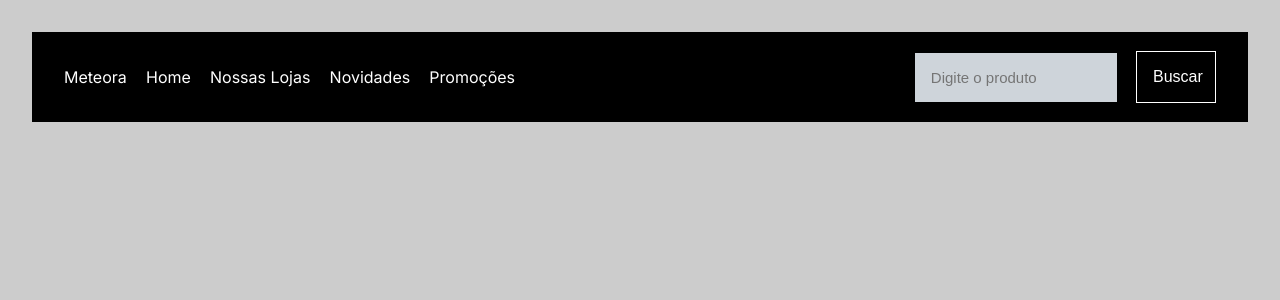
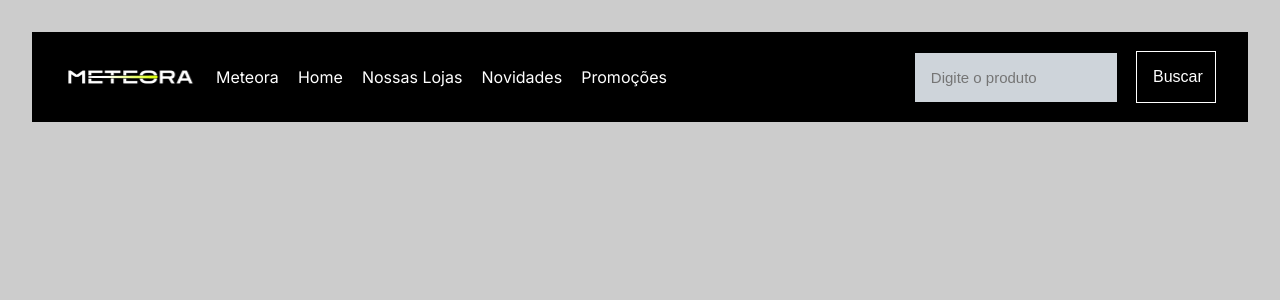
Before and after one commit to Cleber-Severo/Meteora, a React (Vite) app: page / in a window 1280 px wide. Shown: the top 300 px of the page. Built offline with nearby package versions, Linux system fonts and the light colour scheme.

Commit message:
chore: desktop main logo inserted and styled

```diff
--- a/src/components/Cabecalho/Cabecalho.module.css
+++ b/src/components/Cabecalho/Cabecalho.module.css
@@ -15,6 +15,13 @@
   height: 58px;
 }
 
+.logo {
+  background-image: url("./logo-desktop.png");
+  background-size: contain;
+  width: 132.75px;
+  height: 32px;
+}
+
 .list,
 .list__menu {
   align-items: center;
@@ -24,6 +31,10 @@
 
 .list__menu {
   color: white;
+}
+
+.list__menu li:hover {
+    cursor: pointer;
 }
 
 .search,
--- a/src/components/Cabecalho/index.jsx
+++ b/src/components/Cabecalho/index.jsx
@@ -6,6 +6,9 @@ function Cabecalho() {
     <header className={styles.container}>
       <nav className={styles.container__nav}>
         <ul className={styles.list__menu}>
+          <li >
+            <div className={styles.logo}></div>
+          </li>
           <li>Meteora</li>
           <li>Home</li>
           <li>Nossas Lojas</li>
```
Also changed, not shown: src/components/Cabecalho/logo-desktop.png (renamed from public/Images/Desktop/Logo desktop.png). Lines whose indentation alone changed are shown as unchanged.
